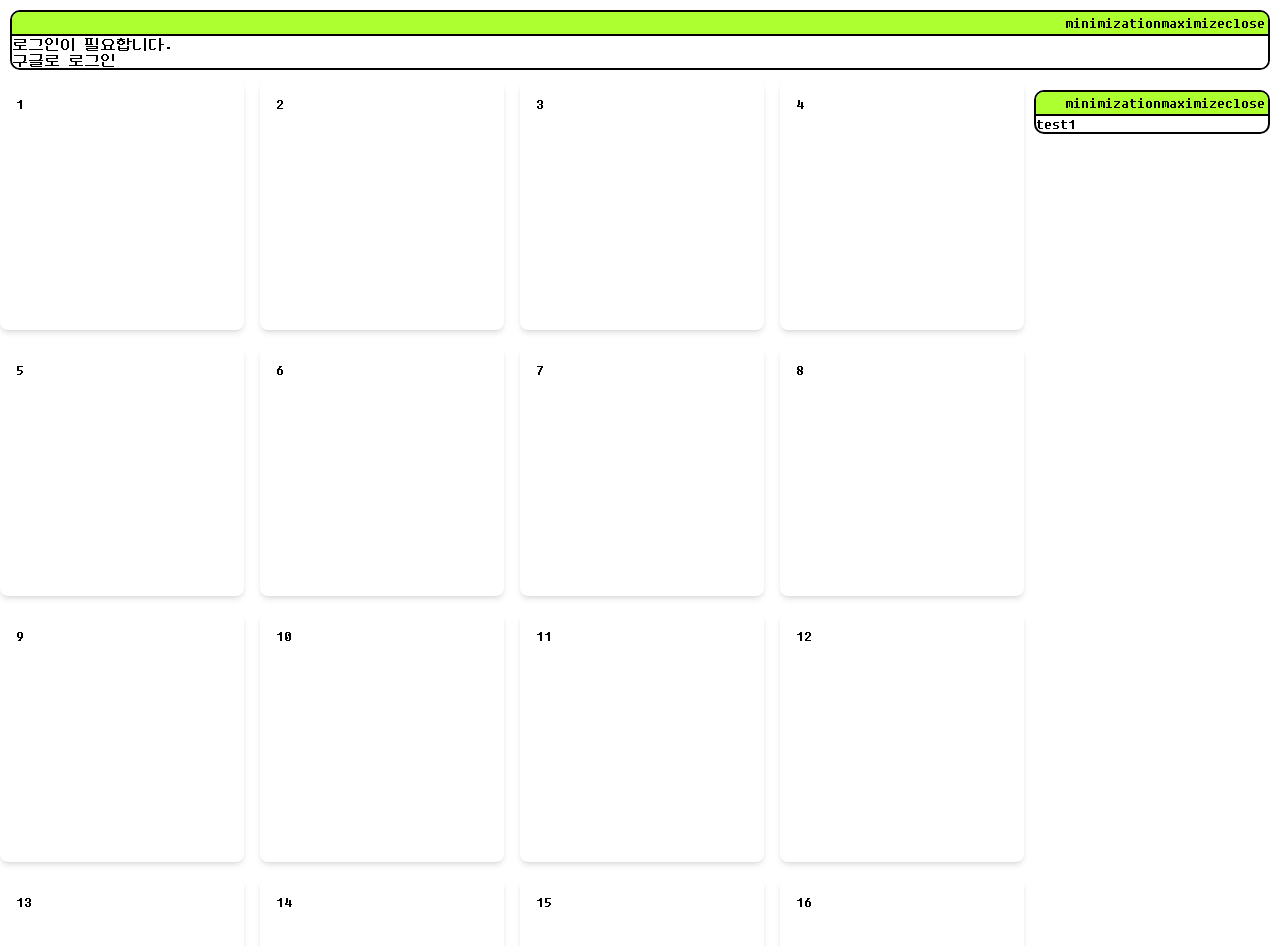
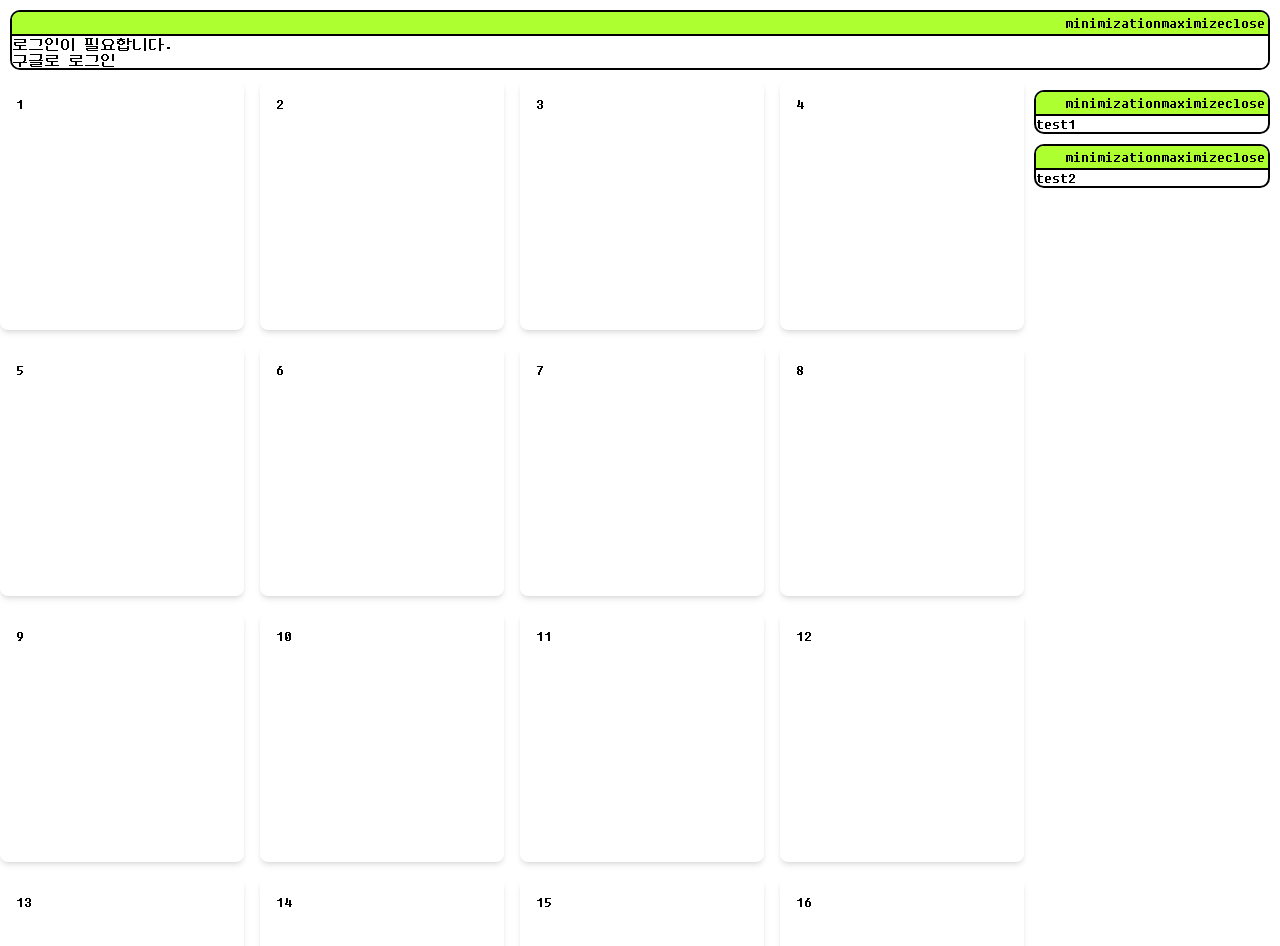
Before and after one commit to bogbu/bogbu-blog, a SvelteKit app: page / in a window 1280 px wide. Shown: the top 946 px of the page. Built offline with nearby package versions, Linux system fonts and the light colour scheme; no server answers.

Commit message:
add draggable - draggable fun

```diff
--- a/src/lib/utils/draggable/DragStart.svelte
+++ b/src/lib/utils/draggable/DragStart.svelte
@@ -2,6 +2,6 @@
 import {dragStart} from "$lib/utils/draggable/dnd";
 </script>
 
-<article draggable="true" on:dragstart={(e)=>{dragStart({currentTarget: e.currentTarget, dataTransfer : e.dataTransfer})}} >
+<article draggable="true" id="test" on:dragstart={(e)=>{dragStart({currentTarget: e.currentTarget, dataTransfer : e.dataTransfer})}} >
     <slot></slot>
 </article>
--- a/src/lib/utils/draggable/dnd.ts
+++ b/src/lib/utils/draggable/dnd.ts
@@ -1,9 +1,13 @@
 import type {DraggableType} from "$lib/types/Draggable";
 
-
+let item: string ;
+const reset = () => {
+    item = "";
+}
 export const dragStart = ({currentTarget, dataTransfer}:DraggableType) => {
-    console.log(currentTarget, dataTransfer , 'dragStart event');
+    item = currentTarget.innerHTML;
 }
 export const drop = ({currentTarget, dataTransfer}:DraggableType) => {
-    console.log(currentTarget, dataTransfer , 'drop event');
+    currentTarget.style.backgroundColor = "yellow";
+    currentTarget.innerHTML = item;
 }
--- a/src/routes/+page.svelte
+++ b/src/routes/+page.svelte
@@ -2,19 +2,31 @@
     import {mockList} from "$lib/mock/mockList";
     import WindowFrame from "./_component/WindowFrame.svelte";
     import DragStart from "$lib/utils/draggable/DragStart.svelte";
-import {drop} from "$lib/utils/draggable/dnd";
+    import {dragStart, drop} from "$lib/utils/draggable/dnd";
 
+    const hovering = (e: { currentTarget: (EventTarget & HTMLElement) }) => {
+        console.log(e, "hovering");
+        e.currentTarget.style.backgroundColor = "red";
+    }
+    const hoveringOut = (e: { currentTarget: (EventTarget & HTMLElement) }) => {
+        console.log(e, "hoveringOut");
+        e.currentTarget.style.backgroundColor = "transparent";
+    }
 </script>
 
 <svelte:head>
-	<title>Home</title>
-	<meta name="description" content="Svelte demo app" />
+    <title>drag and drop</title>
+    <meta name="description" content="Svelte demo app"/>
 </svelte:head>
 
 <section class="flex">
-	<article class="grid grid-cols-1 md:grid-cols-2 lg:grid-cols-4 gap-4 w-[80%]" on:drop={(e)=>{console.log(e,"e");drop({dataTransfer: e.dataTransfer, currentTarget : e.currentTarget})}}>
+    <article class="grid grid-cols-1 md:grid-cols-2 lg:grid-cols-4 gap-4 w-[80%]">
         {#each mockList as item, i}
-			<div draggable="true" role="listitem" class="bg-white shadow-md p-4 min-h-[250px] rounded-lg">
+            <div draggable="true" role="listitem" class="bg-white shadow-md p-4 min-h-[250px] rounded-lg"
+                 on:dragover={(e)=>{e.preventDefault();  "return false"}} on:dragleave={(e)=>{e.preventDefault; hoveringOut(e)}}
+                 on:dragenter={(e)=>{hovering(e);}} on:drop={(e)=>{e.preventDefault;  console.log(e,"e"); drop(e); }}
+                on:dragstart={(e)=>{dragStart({currentTarget: e.currentTarget, dataTransfer : e.dataTransfer})}}
+            >
                 {@html item}
             </div>
         {/each}
@@ -25,9 +37,14 @@ import {drop} from "$lib/utils/draggable/dnd";
                 test1
             </WindowFrame>
         </DragStart>
+        <DragStart>
+            <WindowFrame>
+                test2
+            </WindowFrame>
+        </DragStart>
     </article>
 </section>
 
-<style>
+<style lang="scss">
 
 </style>
```
Lines whose indentation alone changed are shown as unchanged.
